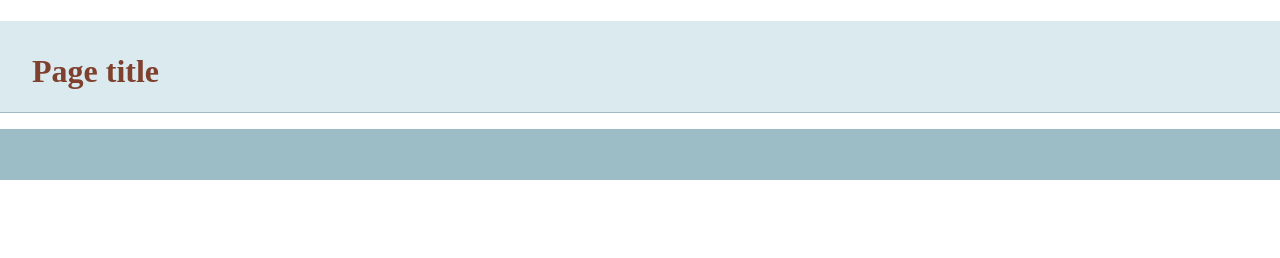
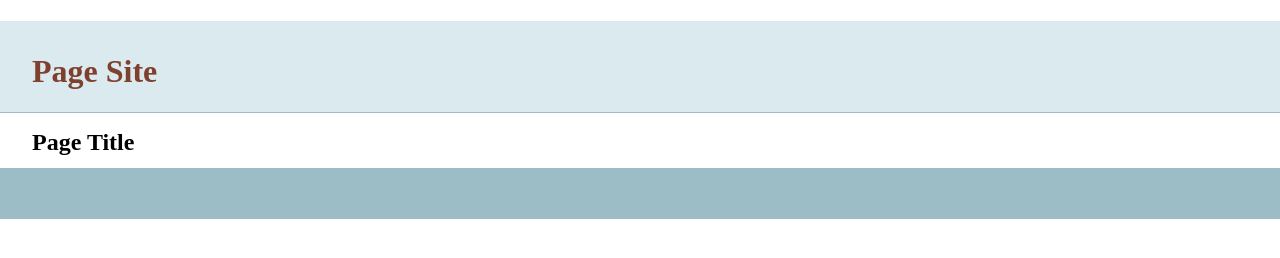
Before and after one commit to enokdragon/git-basics, a plain HTML site: page index.html in a window 1280 px wide. Drawn offline with nearby package versions, Linux system fonts and the light colour scheme.

Commit message:
added more info to template

```diff
--- a/index.html
+++ b/index.html
@@ -14,11 +14,13 @@
     </head>
     <body>
     <header>
-	<h1>Page title</h1>
+	<h1>Page Site</h1>
+
     </header>
     <nav id="pageNav">
     </nav>
     <main>
+        <h2>Page Title</h2>
     </main>
     <footer>
     </footer>
```
